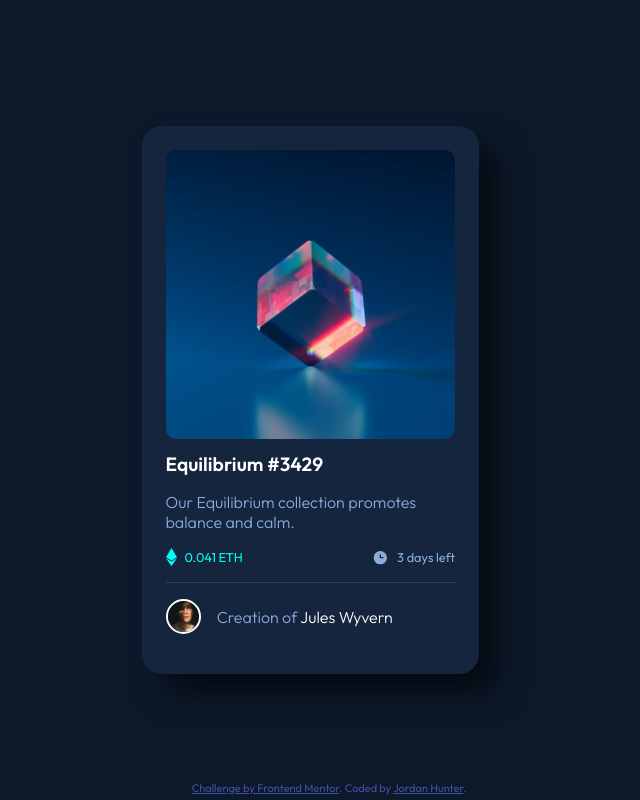
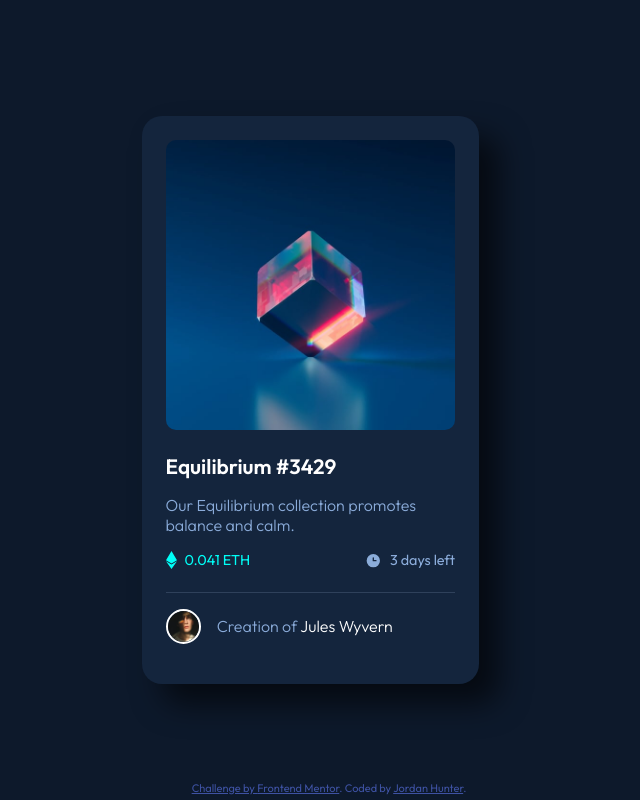
Before and after one commit to Ciph-r/frontend-mentor, a plain HTML site: page nft-preview-card-component-main/index.html in a window 1280 px wide. Shown: the whole page, without its empty margins (311-951 px from the left). Drawn offline with Linux system fonts and the light colour scheme.

Commit message:
Refined element spacing

```diff
--- a/nft-preview-card-component-main/style.css
+++ b/nft-preview-card-component-main/style.css
@@ -63,7 +63,8 @@ body {
 .card__title {
   color: var(--White);
   font-weight: 600;
-  font-size: 1.2rem;
+  font-size: 1.3rem;
+  padding-top: 0.6rem;
 }
 
 .card__text {
@@ -75,8 +76,8 @@ body {
 .card__stats {
   display: flex;
   justify-content: space-between;
-  font-size: 0.8rem;
-  padding-bottom: 1rem;
+  font-size: 0.9rem;
+  padding-bottom: 1.4rem;
   border-bottom: 1px groove var(--line);
 }
 
```
Also changed, not shown: nft-preview-card-component-main/screenshot.png.
